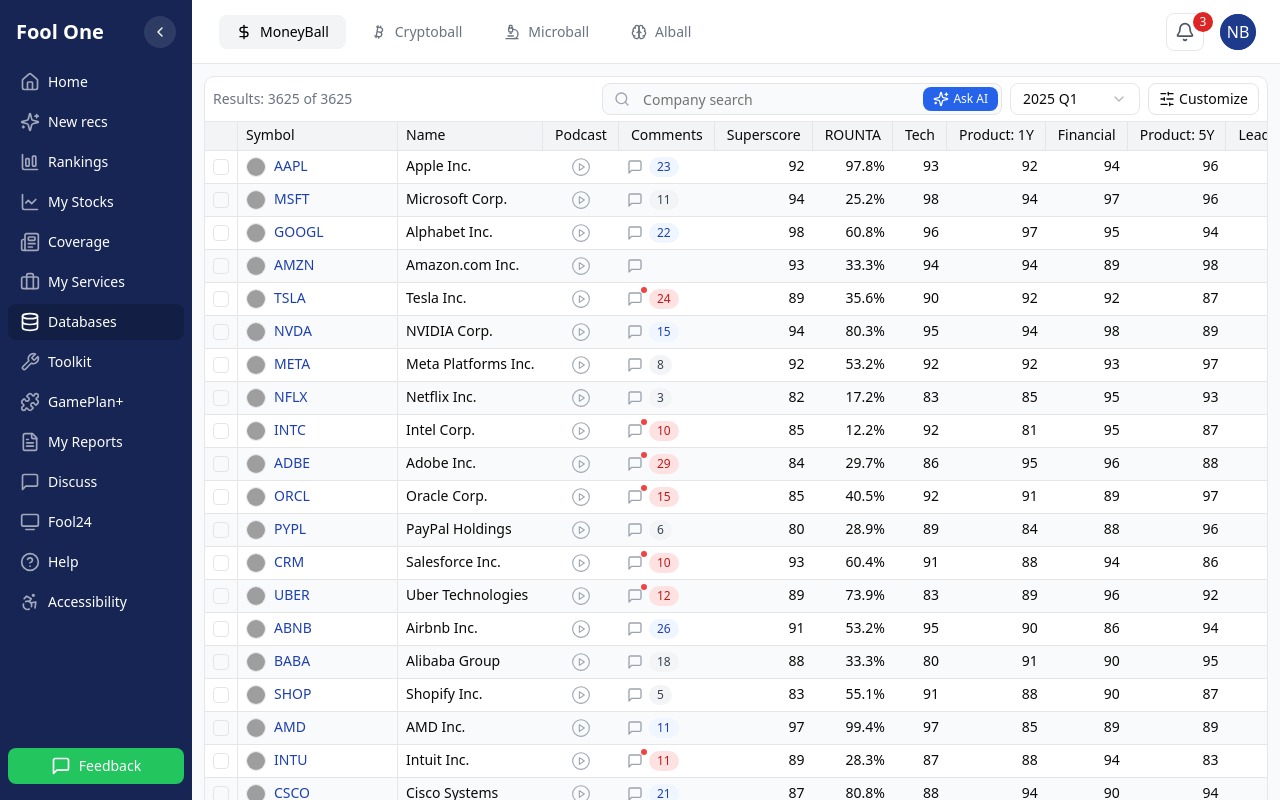
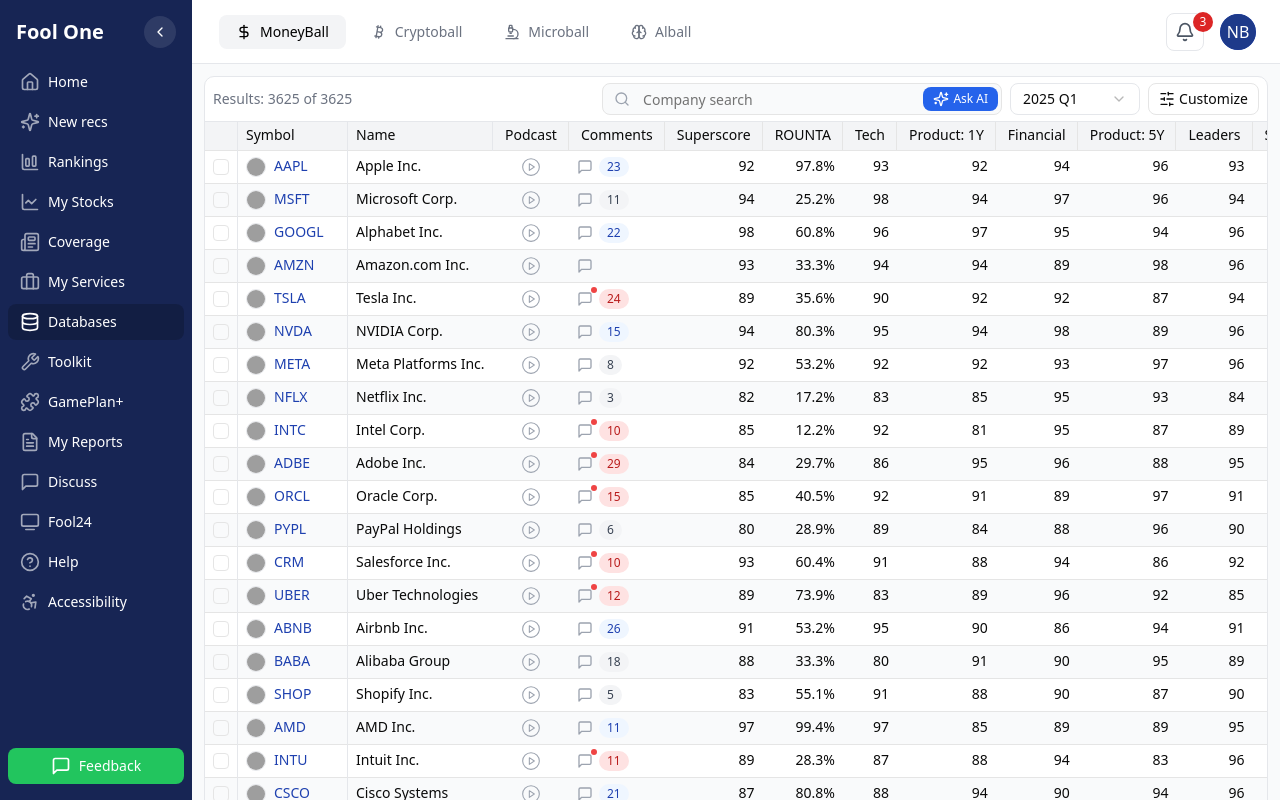
Before and after one commit to NicoBaldowine/tmf-proto, a Next.js app: page /databases/moneyball in a window 1280 px wide. Built offline with nearby package versions, Linux system fonts and the light colour scheme; grey boxes are pictures that could not be loaded.

Commit message:
fix(table): reduce Symbol column width by 50px (from 160px to 110px) for improved density

```diff
--- a/src/components/database/moneyball-table.tsx
+++ b/src/components/database/moneyball-table.tsx
@@ -95,7 +95,7 @@ export function MoneyballTable() {
                 </TableHead>
                 <TableHead
                   className="sticky left-[30px] z-20 bg-gray-100 border-r border-gray-200"
-                  style={{ minWidth: "160px", width: "160px" }}
+                  style={{ minWidth: "110px", width: "110px" }}
                 >
                   Symbol
                 </TableHead>
@@ -225,7 +225,7 @@ export function MoneyballTable() {
                   </TableCell>
                   <TableCell
                     className="sticky left-[30px] z-20 bg-inherit border-r border-gray-200"
-                    style={{ minWidth: "160px", width: "160px" }}
+                    style={{ minWidth: "110px", width: "110px" }}
                   >
                     <div className="flex items-center gap-2">
                       <TickerAvatar symbol={stock.symbol} logoUrl={stock.logoUrl} size="s" />
```
